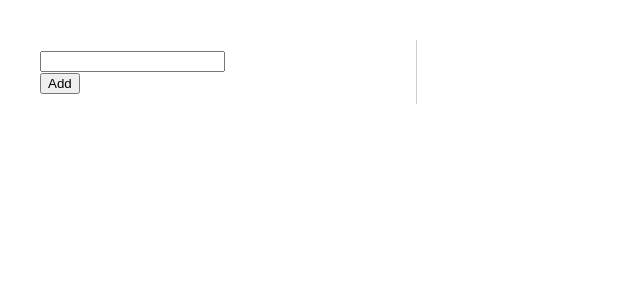
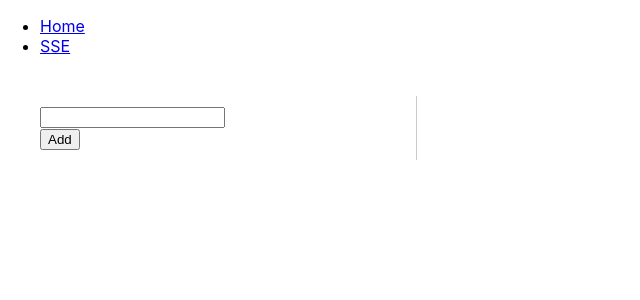
Before and after one commit to 3ankur/restaurant-redux-toolkit, a React (Create React App) app: page / in a window 1280 px wide. Shown: the top 300 px of the page, without its empty margins (0-640 px from the left). Built offline with nearby package versions, Linux system fonts and the light colour scheme.

Commit message:
Added routes & SSE.

```diff
--- a/package.json
+++ b/package.json
@@ -11,9 +11,11 @@
     "@types/node": "^12.0.0",
     "@types/react": "^17.0.0",
     "@types/react-dom": "^17.0.0",
+    "@types/react-router-dom": "^5.3.2",
     "react": "^17.0.2",
     "react-dom": "^17.0.2",
     "react-redux": "^7.2.6",
+    "react-router-dom": "^6.0.2",
     "react-scripts": "4.0.3",
     "typescript": "^4.1.2",
     "web-vitals": "^1.0.1"
--- a/src/App.tsx
+++ b/src/App.tsx
@@ -1,22 +1,14 @@
-import React from 'react';
+import React from "react";
 
-import './App.css';
-import DiningList from './components/diningList';
-import ReservationList from './components/reservationList';
+import "./App.css";
+import DiningList from "./components/diningList";
+import ReservationList from "./components/reservationList";
+import AppRoute from "./Roter";
 
 function App() {
   return (
     <div className="App">
-      <div className="app-restaurant">
-        <div className="reservation-section">
-          <ReservationList />
-        </div>
-        <div className="dining-section">
-          <DiningList />
-        </div>
-
-      </div>
-
+      <AppRoute />
     </div>
   );
 }
--- /dev/null
+++ b/src/Roter.tsx
@@ -0,0 +1,29 @@
+import { BrowserRouter, Routes, Route, Link } from "react-router-dom";
+import HomePage from "./page/Home";
+import SsePage from "./page/Sse";
+
+const AppRoute = () => {
+  return (
+    <BrowserRouter>
+      <div>
+        <nav>
+          <ul>
+            <li>
+              <Link to="/">Home</Link>
+            </li>
+            <li>
+              <Link to="/sse">SSE</Link>
+            </li>
+          </ul>
+        </nav>
+
+        <Routes>
+          <Route path="/" element={<HomePage />} />
+          <Route path="/SSE" element={<SsePage />} />
+        </Routes>
+      </div>
+    </BrowserRouter>
+  );
+};
+
+export default AppRoute;
--- /dev/null
+++ b/src/page/Home.tsx
@@ -0,0 +1,17 @@
+import DiningList from "../components/diningList";
+import ReservationList from "../components/reservationList";
+
+const HomePage = () => {
+  return (
+    <div className="app-restaurant">
+      <div className="reservation-section">
+        <ReservationList />
+      </div>
+      <div className="dining-section">
+        <DiningList />
+      </div>
+    </div>
+  );
+};
+
+export default HomePage;
--- /dev/null
+++ b/src/page/Sse.tsx
@@ -0,0 +1,43 @@
+import { useEffect, useState } from "react";
+
+const SsePage = () =>{
+    const [ facts, setFacts ] = useState<Array<any>>([]);
+    const [ listening, setListening ] = useState(false);
+
+    useEffect( () => {
+      if (!listening) {
+        const events = new EventSource('http://localhost:5000/events');
+
+        events.onmessage = (event) => {
+            console.log("Recived Data")
+          const parsedData = JSON.parse(event.data);
+
+          setFacts((facts) => facts.concat(parsedData));
+        };
+
+        setListening(true);
+      }
+    }, [listening, facts]);
+
+    return (
+      <table className="stats-table">
+        <thead>
+          <tr>
+            <th>Fact</th>
+            <th>Source</th>
+          </tr>
+        </thead>
+        <tbody>
+          {
+            facts.map((fact, i) =>
+              <tr key={i}>
+                <td>{fact.info}</td>
+                <td>{fact.source}</td>
+              </tr>
+            )
+          }
+        </tbody>
+      </table>
+    );
+};
+export default SsePage;
```
Also changed, not shown: 1 other file (tests, documents, lock files or other folders).
